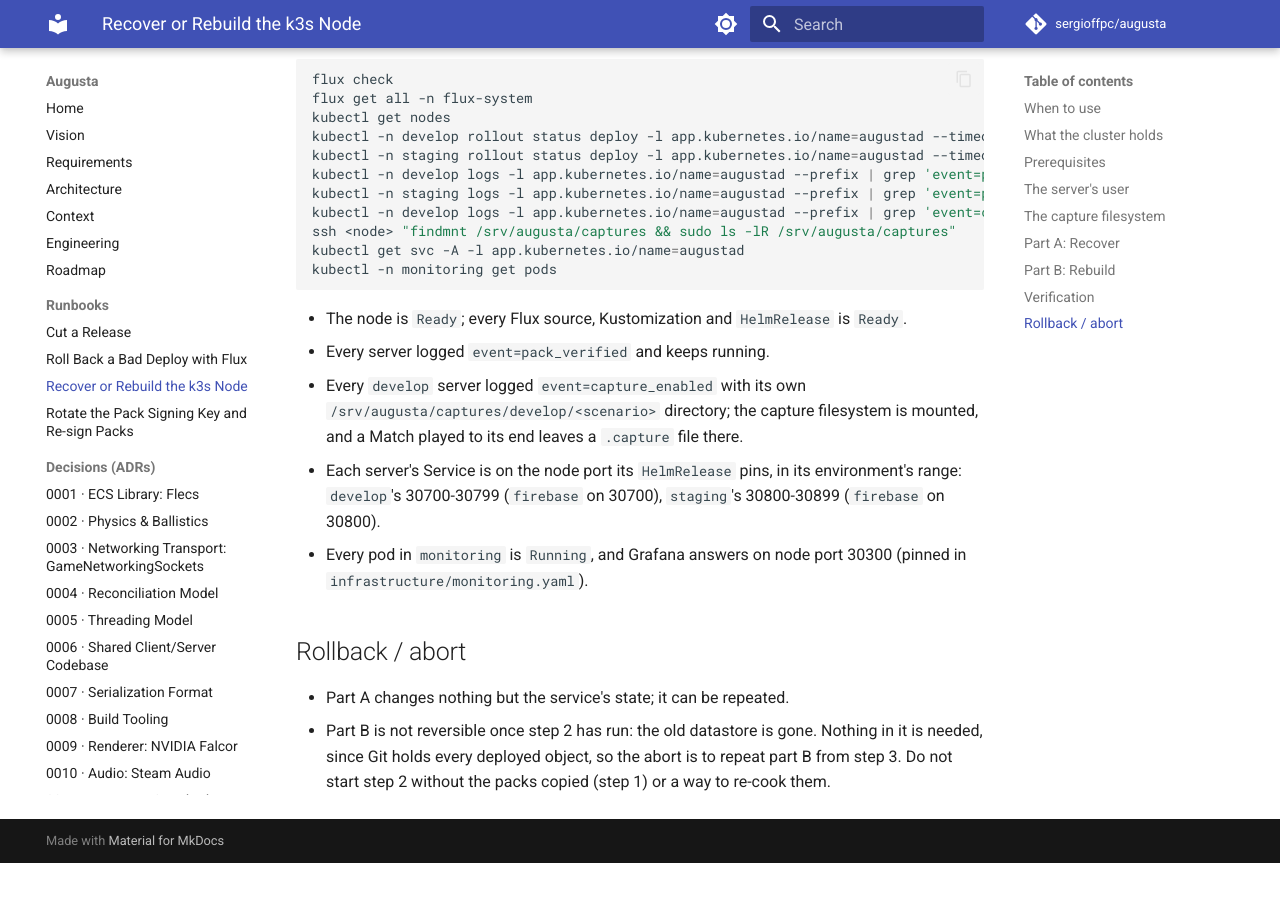
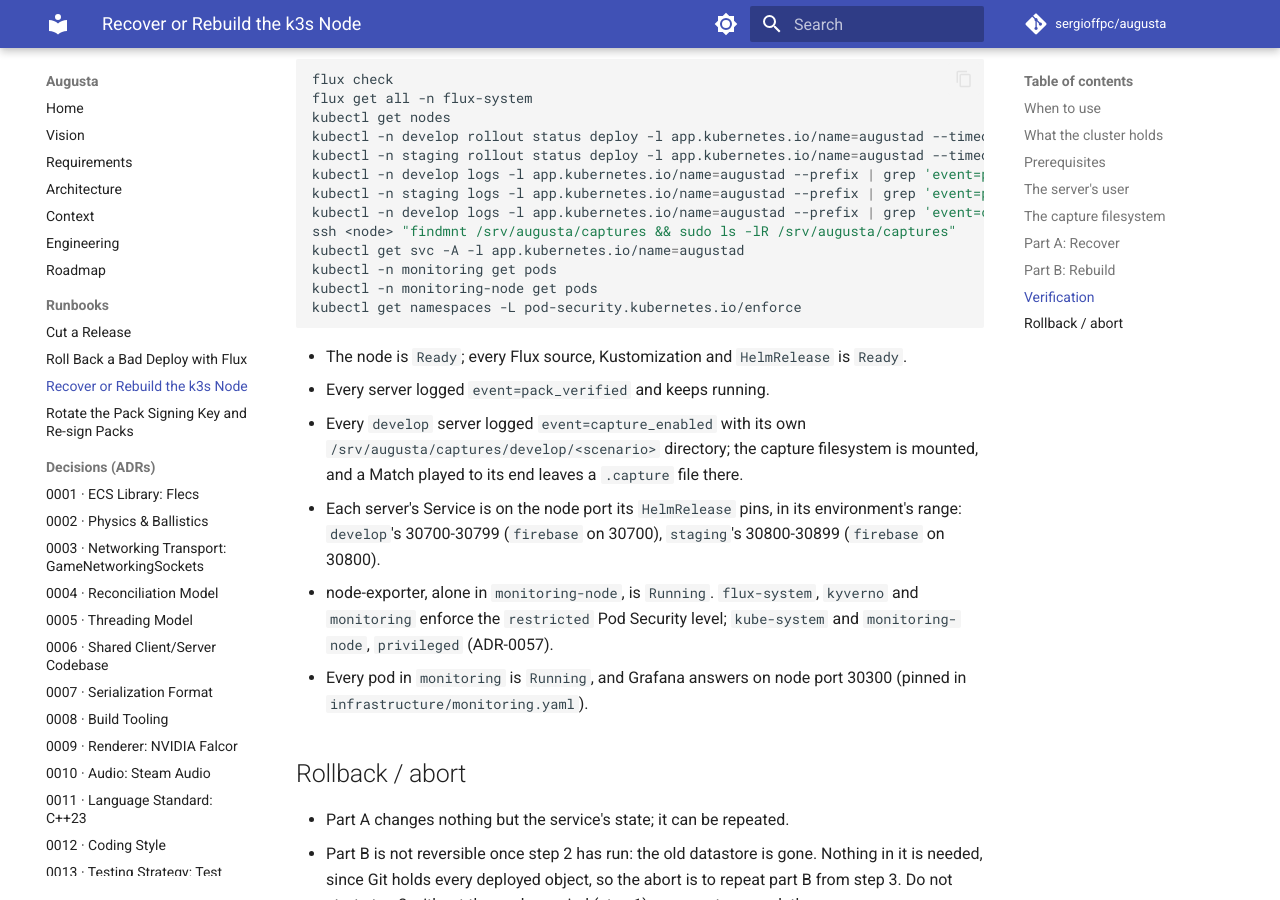
Before and after one commit to sergioffpc/augusta, an MkDocs documentation site: the page built from docs/runbooks/k3s-node-recovery.md, in a window 1280 px wide and 900 px high, scrolled down 5367 px. Built offline with MkDocs 1.6.1 and Material for MkDocs 9.7.7, drawn with Linux system fonts in a browser that asks for light colours; comment, search, counter and statistics services are not loaded; before the commit the page ends 6230 px from its top, so only the background shows below that; some of the changed text lies outside the part shown.

Commit message:
feat(cluster): enforce Pod Security levels per namespace
flux-system and monitoring enforce the restricted Pod Security Standard;
kube-system and a new monitoring-node namespace are privileged, and
node-exporter moves alone into monitoring-node (ADR-0057). Loki and Alloy
get the securityContext restricted requires. A Kyverno policy confines
each privileged namespace to its known pods, by image repository, with
negative fixtures for an unknown pod in monitoring-node and an unknown
Deployment in kube-system.

Refs #529

Co-Authored-By: Claude Opus 5.5 <noreply@anthropic.com>

````diff
--- a/docs/runbooks/k3s-node-recovery.md
+++ b/docs/runbooks/k3s-node-recovery.md
@@ -276,6 +276,8 @@ kubectl -n develop logs -l app.kubernetes.io/name=augustad --prefix | grep 'even
 ssh <node> "findmnt /srv/augusta/captures && sudo ls -lR /srv/augusta/captures"
 kubectl get svc -A -l app.kubernetes.io/name=augustad
 kubectl -n monitoring get pods
+kubectl -n monitoring-node get pods
+kubectl get namespaces -L pod-security.kubernetes.io/enforce
 ```
 
 - The node is `Ready`; every Flux source, Kustomization and `HelmRelease` is
@@ -287,6 +289,9 @@ kubectl -n monitoring get pods
 - Each server's Service is on the node port its `HelmRelease` pins, in its
   environment's range: `develop`'s 30700-30799 (`firebase` on 30700),
   `staging`'s 30800-30899 (`firebase` on 30800).
+- node-exporter, alone in `monitoring-node`, is `Running`. `flux-system`,
+  `kyverno` and `monitoring` enforce the `restricted` Pod Security level;
+  `kube-system` and `monitoring-node`, `privileged` (ADR-0057).
 - Every pod in `monitoring` is `Running`, and Grafana answers on node port 30300
   (pinned in `infrastructure/monitoring.yaml`).
 
````
Also changed, not shown: 9 other files.
